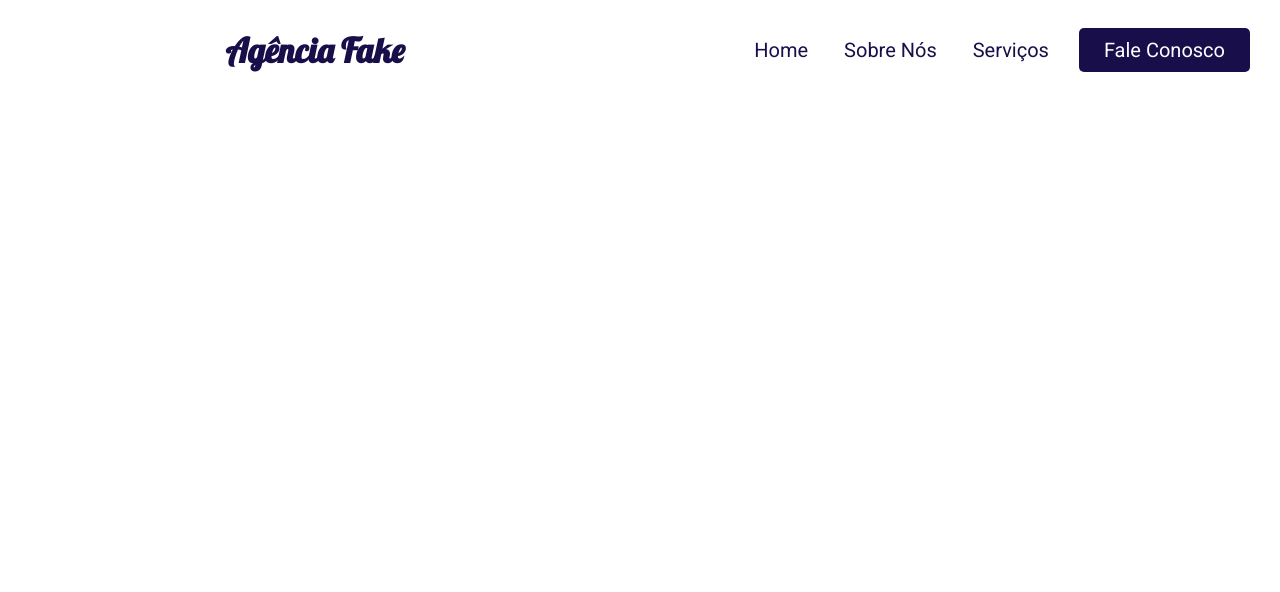
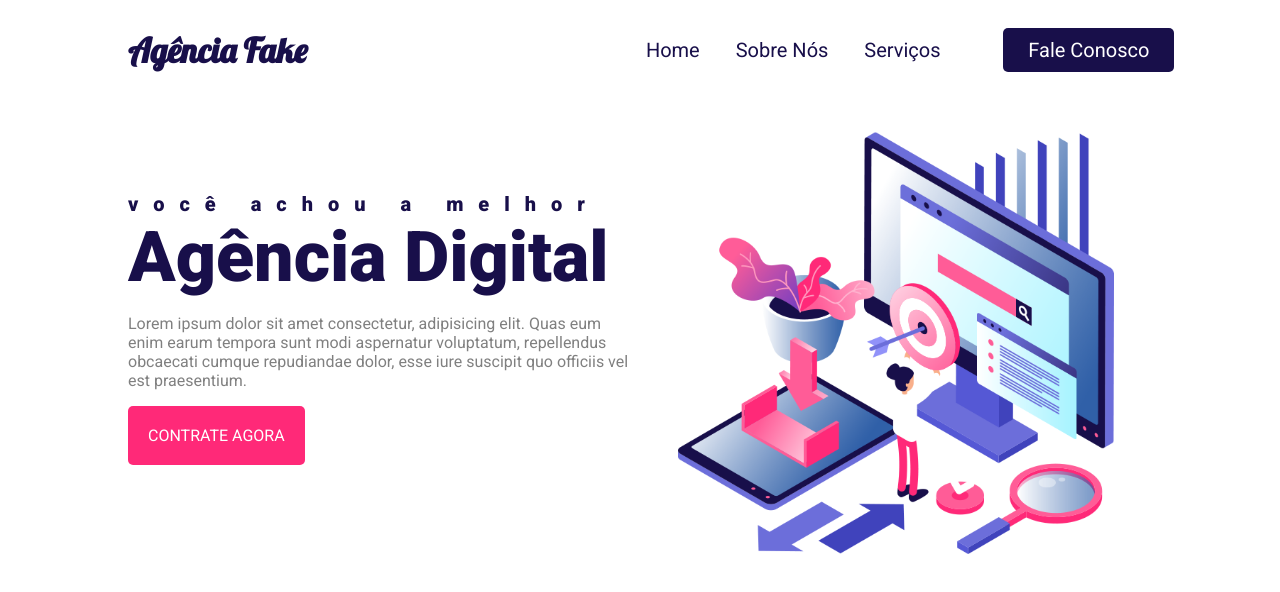
Before and after one commit to Fernanda-dev013/agencia-fake, a plain HTML site: page index.html in a window 1280 px wide. Drawn offline with Linux system fonts and the light colour scheme.

Commit message:
trabalhando a headline

```diff
--- a/CSS/estilo.css
+++ b/CSS/estilo.css
@@ -19,10 +19,10 @@ body {
 }
 
 .logo {
-  flex: 20px;
+  flex: 20%;
   /* border: 1px solid red; */
-  text-align: center;
-  margin-left: 10px;
+  text-align: left;
+  margin-left: 10%;
 }
 
 .logo h1 {
@@ -32,7 +32,7 @@ body {
 }
 
 .menu {
-  flex: 70px;
+  flex: 70%;
   /* border: 1px solid green; */
   text-align: right;
   padding: 20px;
@@ -55,12 +55,60 @@ body {
   padding: 10px 25px;
   color: white;
   border-radius: 5px;
-  margin-right: 10px;
-  margin-left: 10px;
+  margin-right: 10%;
+  margin-left: 5%;
 }
 
 #botao:hover {
   border: none;
   background: #FF2978;
+}
 
+.header{
+  display: flex;
+  flex-flow: row wrap;
+  /* height: 500px; */
+  background: white;
+  justify-content: center;
+  align-items: center;
 }
+
+.headline{
+  flex: 40%;
+  margin-left: 10%;
+  /* border: 1px solid black; */
+}
+
+.headline h2{
+  font-weight: 900;
+  font-size: 20px;
+  color: #180F4A;
+  padding: 0;
+  margin: 0;
+}
+
+.headline p{
+  color: gray;
+  text-align: left;
+}
+
+.contact-btn{
+  display: inline-block;
+  background: #FF2978;
+  padding: 20px;
+  color: white;
+  text-transform: uppercase;
+  border-radius: 5px;
+  text-decoration: none;
+}
+
+.contact-btn:hover{
+  background: #180F4A;
+}
+
+.img-headline{
+  margin-right: 10%;
+  flex: 40%;
+  /* border: 1px solid deeppink; */
+  text-align: center;
+}
--- a/index.html
+++ b/index.html
@@ -19,8 +19,21 @@
       <a href="#">Serviços</a>
       <a id="botao" href="#">Fale Conosco</a>
     </div>
+  </nav>
 
-  </nav>
+  <header class="header">
+    <div class="headline">
+      <h2 style="letter-spacing: 15px;">você achou a melhor</h2>
+      <h2 style="font-size: 70px;">Agência Digital</h2>
+      <p>Lorem ipsum dolor sit amet consectetur, adipisicing elit. Quas eum enim earum tempora sunt modi aspernatur voluptatum, repellendus obcaecati cumque repudiandae dolor, esse iure suscipit quo officiis vel est praesentium.</p>
+      <a href="#" class="contact-btn">Contrate Agora</a>
+    </div>
+    <div class="img-headline">
+      <img style="max-width: 85%;" src="img/hero_right.png" alt="">
+
+    </div>
+
+  </header>
 
 </body>
 </html>
```
Also changed, not shown: img/hero_right.png (added).
